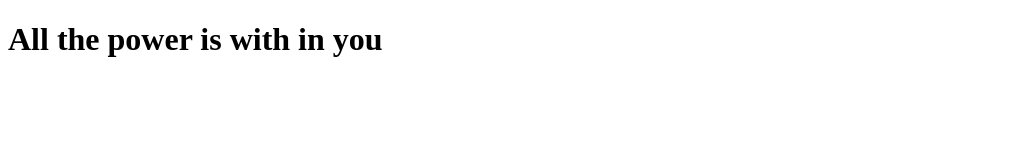
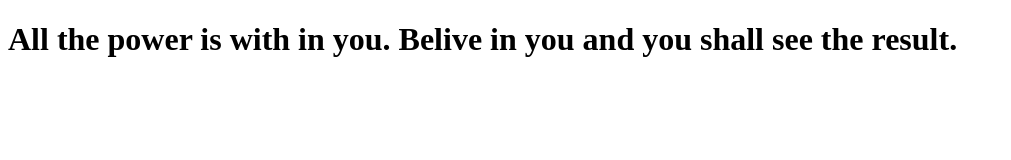
Before and after one commit to AshayFernandes/athh, a plain HTML site: page index.html in a window 1280 px wide. Shown: the whole page, without its empty margins (0-1011 px from the left). Drawn offline with Linux system fonts and the light colour scheme.

Commit message:
made modifications on line one

```diff
--- a/index.html
+++ b/index.html
@@ -7,7 +7,7 @@
 </head>
 <body>
 
-    <h1>All the power is with in you</h1>
+    <h1>All the power is with in you. Belive in you and you shall see the result.</h1>
 
 </body>
 </html>
```
